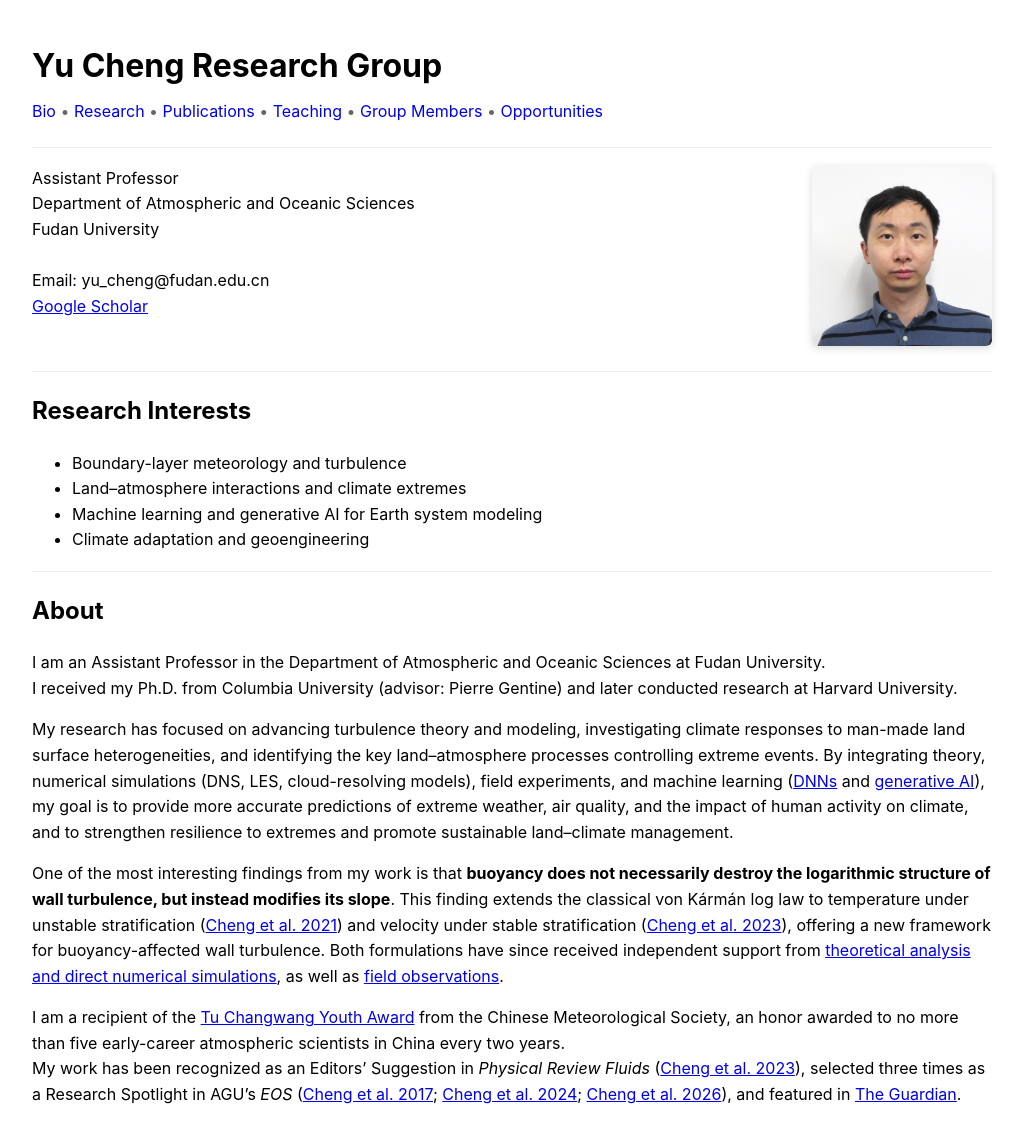
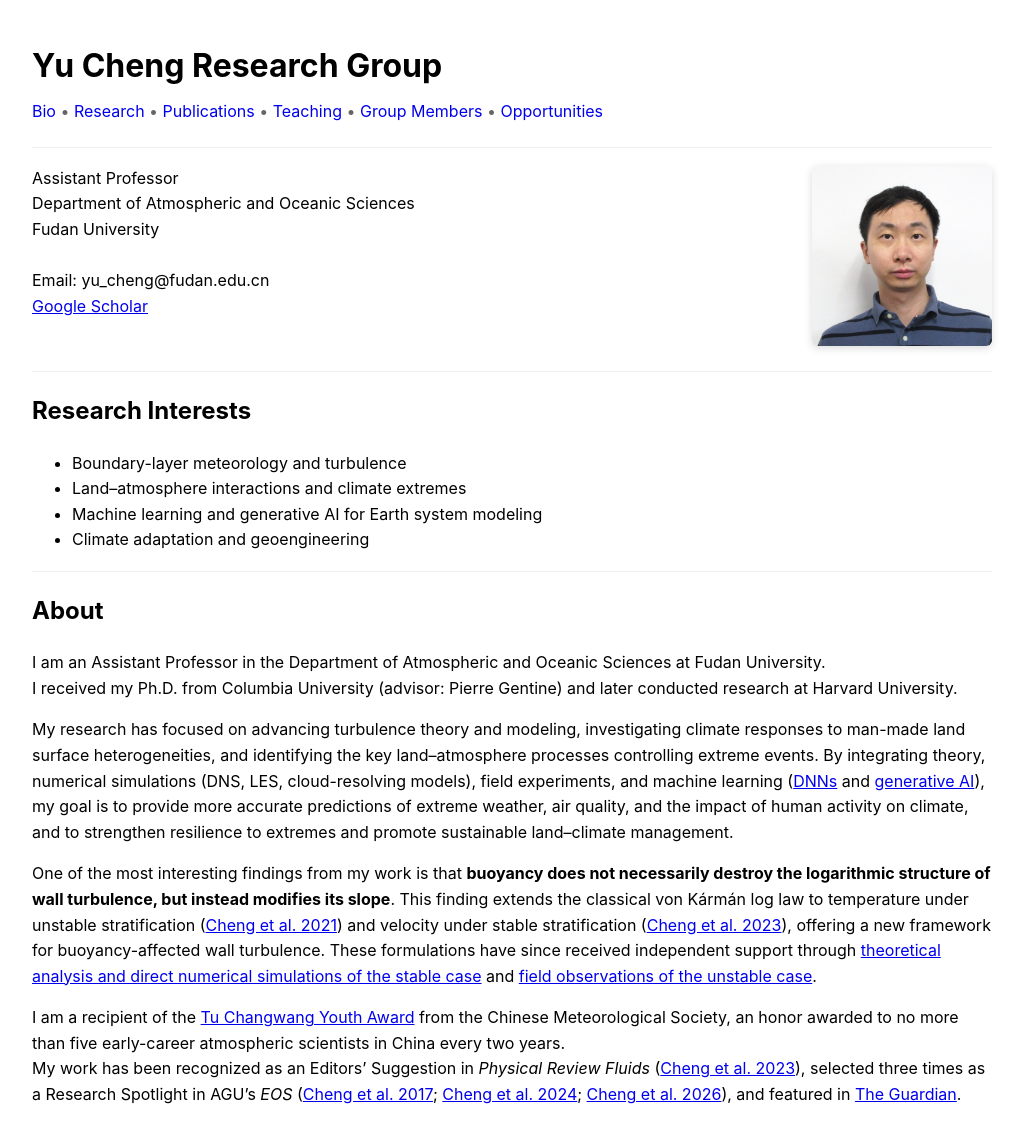
Before and after one commit to yc2965/yc2965.github.io, a Jekyll site: the page built from index.md, in a window 1280 px wide. Shown: the whole page, without its empty margins (128-1153 px from the left). Built offline with Jekyll 4.4.1, drawn with Linux system fonts in a browser that asks for light colours; our own code applies the rules of GitHub Pages for plain Markdown files.

Commit message:
Update index.md

```diff
--- a/index.md
+++ b/index.md
@@ -36,7 +36,7 @@
 
 My research has focused on advancing turbulence theory and modeling, investigating climate responses to man-made land surface heterogeneities, and identifying the key land–atmosphere processes controlling extreme events. By integrating theory, numerical simulations (DNS, LES, cloud-resolving models), field experiments, and machine learning ([DNNs](https://doi.org/10.1029/2021MS002847) and [generative AI](https://doi.org/10.1103/vb6j-f876)), my goal is to provide more accurate predictions of extreme weather, air quality, and the impact of human activity on climate, and to strengthen resilience to extremes and promote sustainable land–climate management.
 
-One of the most interesting findings from my work is that **buoyancy does not necessarily destroy the logarithmic structure of wall turbulence, but instead modifies its slope**. This finding extends the classical von Kármán log law to temperature under unstable stratification ([Cheng et al. 2021](https://journals.aps.org/prfluids/abstract/10.1103/PhysRevFluids.6.034606)) and velocity under stable stratification ([Cheng et al. 2023](https://journals.aps.org/prfluids/abstract/10.1103/PhysRevFluids.8.114602)), offering a new framework for buoyancy-affected wall turbulence. Both formulations have since received independent support from [theoretical analysis and direct numerical simulations](http://www.tsfp-conference.org/proceedings/2026/116.pdf), as well as [field observations](https://link.springer.com/chapter/10.1007/978-3-031-47258-9_8).
+One of the most interesting findings from my work is that **buoyancy does not necessarily destroy the logarithmic structure of wall turbulence, but instead modifies its slope**. This finding extends the classical von Kármán log law to temperature under unstable stratification ([Cheng et al. 2021](https://journals.aps.org/prfluids/abstract/10.1103/PhysRevFluids.6.034606)) and velocity under stable stratification ([Cheng et al. 2023](https://journals.aps.org/prfluids/abstract/10.1103/PhysRevFluids.8.114602)), offering a new framework for buoyancy-affected wall turbulence. These formulations have since received independent support through [theoretical analysis and direct numerical simulations of the stable case](http://www.tsfp-conference.org/proceedings/2026/116.pdf) and [field observations of the unstable case](https://link.springer.com/chapter/10.1007/978-3-031-47258-9_8).
 
 I am a recipient of the [Tu Changwang Youth Award](https://www.cms1924.org/xcwAward.html) from the Chinese Meteorological Society, an honor awarded to no more than five early-career atmospheric scientists in China every two years.
 My work has been recognized as an Editors’ Suggestion in *Physical Review Fluids* ([Cheng et al. 2023](https://doi.org/10.1103/PhysRevFluids.8.114602)), selected three times as a Research Spotlight in AGU’s *EOS* ([Cheng et al. 2017](https://eos.org/research-spotlights/global-atmospheric-observations-may-need-tweaking-for-turbulence); [Cheng et al. 2024](https://eos.org/research-spotlights/seemingly-simple-climate-adaptation-strategy-could-backfire); [Cheng et al. 2026](https://eos.org/research-spotlights/how-much-will-western-wildfires-worsen-under-warming)), and featured in [The Guardian](https://www.theguardian.com/news/2024/dec/05/weatherwatch-why-cooling-white-roofs-cause-neighbours-to-swelter).
```
